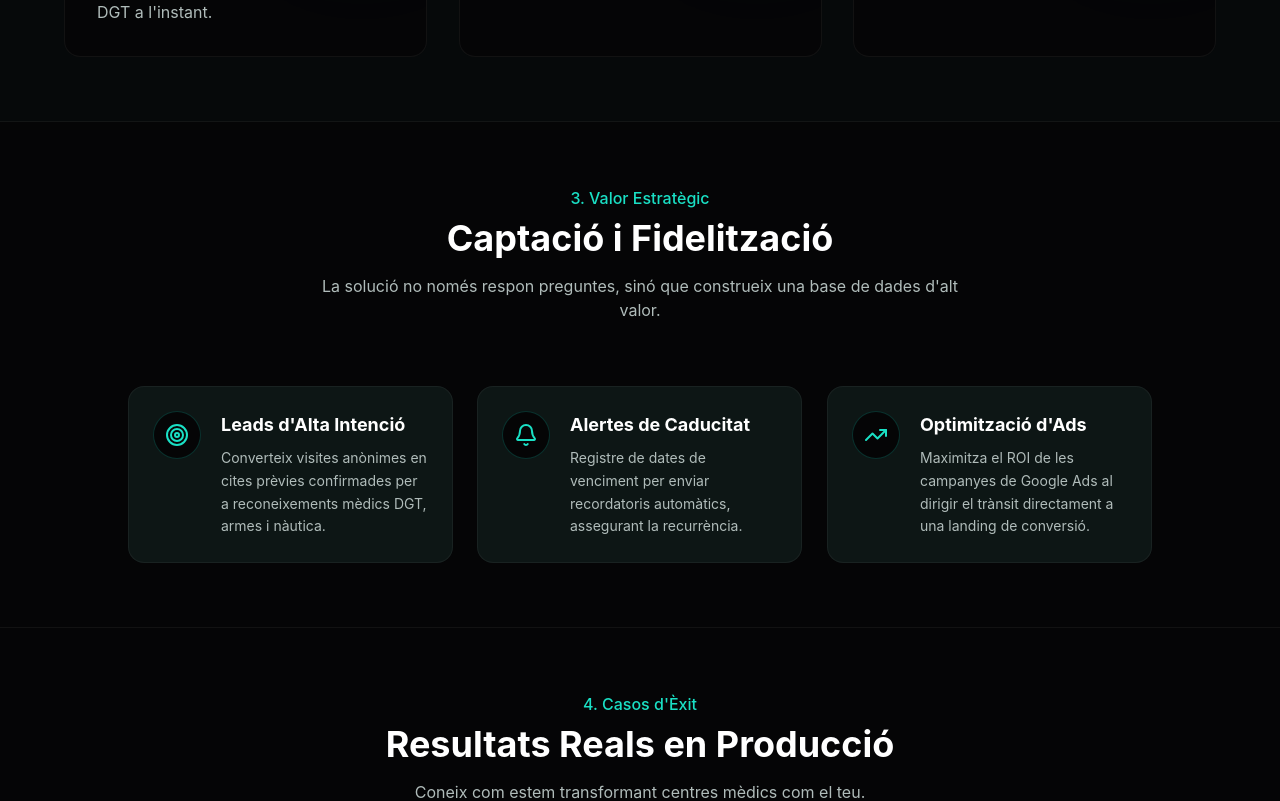
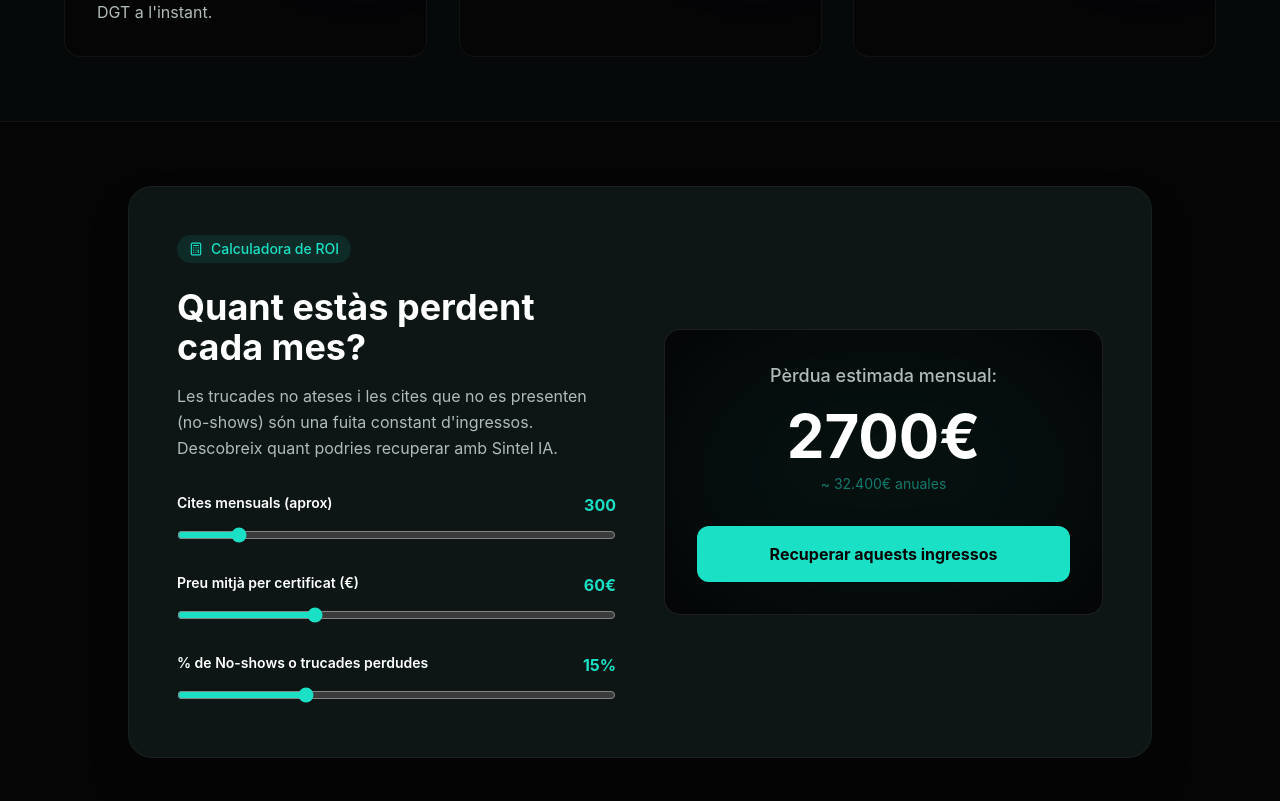
Before and after one commit to ymoyasbd-droid/Landing-Centres-Medics, a React (Vite) app: page / in a window 1280 px wide. Shown: the part 2380-3181 px from the top of the page. Built offline with nearby package versions, Linux system fonts and the light colour scheme.

Commit message:
feat: add interactive ROI calculator component

```diff
--- a/src/App.jsx
+++ b/src/App.jsx
@@ -4,6 +4,7 @@ import {
   EyeOff, PhoneOff, Hourglass, ChevronRight, CheckCircle2, Globe, Star, ChevronDown, MessageCircle
 } from 'lucide-react';
 import Chatbot from './Chatbot';
+import ROICalculator from './ROICalculator';
 import { translations } from './translations';
 
 function App() {
@@ -199,6 +200,8 @@ function App() {
           </div>
         </div>
       </section>
+
+      <ROICalculator t={t} />
 
       <section className="reveal container mx-auto px-6 py-12 md:py-16">
          <div className="text-center mb-16">
--- /dev/null
+++ b/src/ROICalculator.jsx
@@ -0,0 +1,77 @@
+import React, { useState } from 'react';
+import { Calculator } from 'lucide-react';
+
+export default function ROICalculator({ t }) {
+  const [citas, setCitas] = useState(300);
+  const [precio, setPrecio] = useState(60);
+  const [perdida, setPerdida] = useState(15);
+
+  const dineroPerdidoMes = Math.round(citas * precio * (perdida / 100));
+
+  return (
+    <section className="reveal container mx-auto px-6 py-12 md:py-16">
+      <div className="bg-card-dark border border-white/5 rounded-3xl p-8 md:p-12 shadow-2xl max-w-5xl mx-auto flex flex-col lg:flex-row gap-12 items-center">
+        <div className="lg:w-1/2">
+          <div className="inline-flex items-center gap-2 px-3 py-1 rounded-full bg-primary/10 text-primary text-sm font-medium mb-6">
+            <Calculator size={14} /> {t.calc_tag}
+          </div>
+          <h2 className="text-3xl md:text-4xl font-bold mb-4">{t.calc_title}</h2>
+          <p className="text-muted mb-8 leading-relaxed">{t.calc_desc}</p>
+
+          <div className="space-y-6">
+            <div>
+              <div className="flex justify-between mb-2">
+                <label className="text-sm font-semibold">{t.calc_citas}</label>
+                <span className="text-primary font-bold">{citas}</span>
+              </div>
+              <input
+                type="range" min="50" max="2000" step="50"
+                value={citas} onChange={(e) => setCitas(Number(e.target.value))}
+                className="w-full accent-primary"
+              />
+            </div>
+            <div>
+              <div className="flex justify-between mb-2">
+                <label className="text-sm font-semibold">{t.calc_precio}</label>
+                <span className="text-primary font-bold">{precio}€</span>
+              </div>
+              <input
+                type="range" min="20" max="150" step="5"
+                value={precio} onChange={(e) => setPrecio(Number(e.target.value))}
+                className="w-full accent-primary"
+              />
+            </div>
+            <div>
+              <div className="flex justify-between mb-2">
+                <label className="text-sm font-semibold">{t.calc_perdida}</label>
+                <span className="text-primary font-bold">{perdida}%</span>
+              </div>
+              <input
+                type="range" min="5" max="40" step="1"
+                value={perdida} onChange={(e) => setPerdida(Number(e.target.value))}
+                className="w-full accent-primary"
+              />
+            </div>
+          </div>
+        </div>
+
+        <div className="lg:w-1/2 w-full">
+          <div className="bg-dark border border-white/10 rounded-2xl p-8 relative overflow-hidden text-center group">
+            <div className="absolute inset-0 bg-primary/5 blur-3xl rounded-full group-hover:bg-primary/10 transition-colors duration-500"></div>
+            <div className="relative z-10">
+              <h3 className="text-lg font-medium text-muted mb-4">{t.calc_result_text}</h3>
+              <div className="text-6xl font-bold text-white mb-2">
+                {dineroPerdidoMes.toLocaleString('es-ES')}€
+              </div>
+              <p className="text-sm text-primary mb-8 animate-pulse">~ {(dineroPerdidoMes * 12).toLocaleString('es-ES')}€ anuales</p>
+
+              <a href="#contacto" className="inline-block w-full py-4 rounded-xl bg-primary text-dark font-bold hover:bg-primary/90 transition-transform hover:scale-[1.02] active:scale-95">
+                {t.calc_btn}
+              </a>
+            </div>
+          </div>
+        </div>
+      </div>
+    </section>
+  );
+}
--- a/src/translations.js
+++ b/src/translations.js
@@ -70,6 +70,14 @@ export const translations = {
     footer_title: "¿Listo para transformar tu Centro Médico?",
     footer_btn: "Hablemos hoy",
     footer_rights: "Todos los derechos reservados.",
+    calc_tag: "Calculadora de ROI",
+    calc_title: "¿Cuánto estás perdiendo cada mes?",
+    calc_desc: "Las llamadas no atendidas y las citas que no se presentan (no-shows) son una fuga constante de ingresos. Descubre cuánto podrías recuperar con Sintel IA.",
+    calc_citas: "Citas mensuales (aprox)",
+    calc_precio: "Precio medio por certificado (€)",
+    calc_perdida: "% de No-shows o llamadas perdidas",
+    calc_result_text: "Pérdida estimada mensual:",
+    calc_btn: "Recuperar estos ingresos",
     faq_tag: "Preguntas Frecuentes",
     faq_title: "Resolvemos tus dudas",
     faq_desc: "Todo lo que necesitas saber antes de implementar Sintel IA en tu centro.",
@@ -153,6 +161,14 @@ export const translations = {
     footer_title: "Llest per transformar el teu Centre Mèdic?",
     footer_btn: "Parlem avui",
     footer_rights: "Tots els drets reservats.",
+    calc_tag: "Calculadora de ROI",
+    calc_title: "Quant estàs perdent cada mes?",
+    calc_desc: "Les trucades no ateses i les cites que no es presenten (no-shows) són una fuita constant d'ingressos. Descobreix quant podries recuperar amb Sintel IA.",
+    calc_citas: "Cites mensuals (aprox)",
+    calc_precio: "Preu mitjà per certificat (€)",
+    calc_perdida: "% de No-shows o trucades perdudes",
+    calc_result_text: "Pèrdua estimada mensual:",
+    calc_btn: "Recuperar aquests ingressos",
     faq_tag: "Preguntes Freqüents",
     faq_title: "Resolem els teus dubtes",
     faq_desc: "Tot el que necessites saber abans d'implementar Sintel IA al teu centre.",
```
